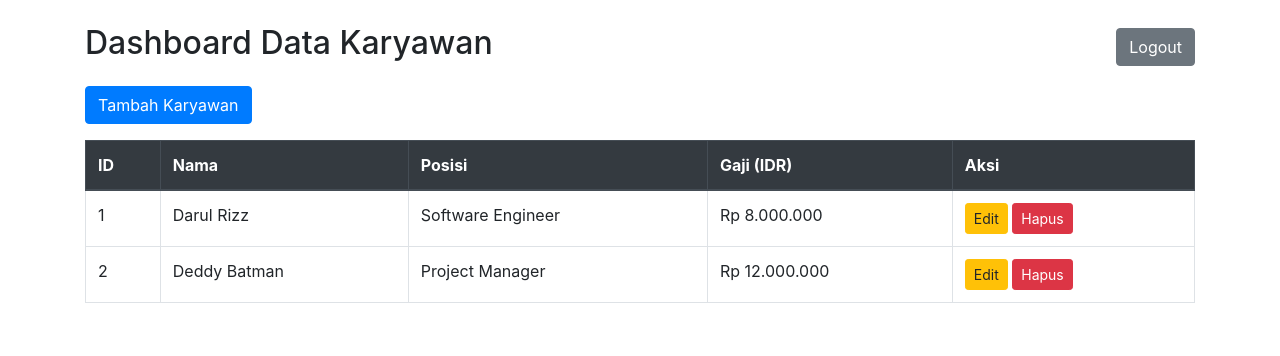
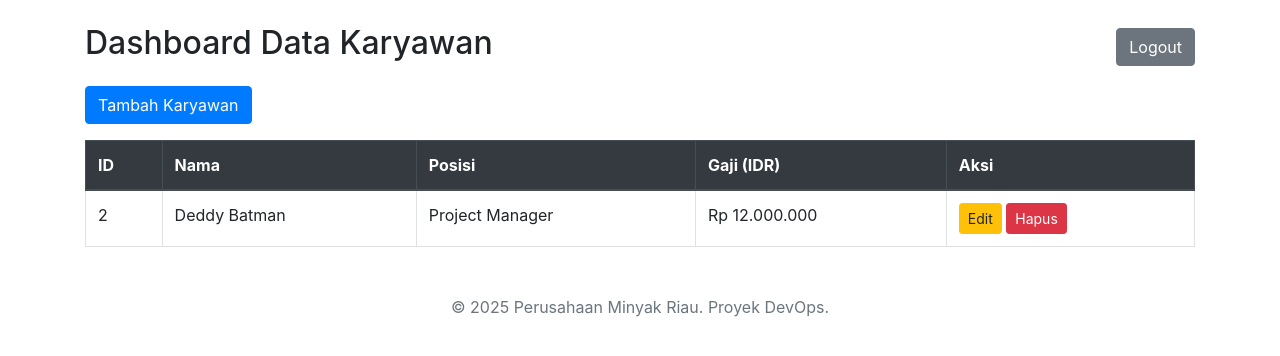
Before and after one commit to darulriz15/devops_karyawan_app, a Flask app: page / in a window 1280 px wide. Shown: the top 356 px of the page. Run offline with Flask 3, Linux system fonts and the light colour scheme; the visitor is signed in with stand-in values (Sample User, id 1); some libraries are stand-ins or nearby versions.

Commit message:
feat: Menambahkan footer di halaman utama

```diff
--- a/templates/index.html
+++ b/templates/index.html
@@ -49,5 +49,14 @@
             </tbody>
         </table>
     </div>
+</table>
+
+        <footer class="text-center text-muted mt-5">
+            <p>&copy; 2025 Perusahaan Minyak Riau. Proyek DevOps.</p>
+        </footer>
+
+    </div>
 </body>
 </html>
+</body>
+</html>
```
